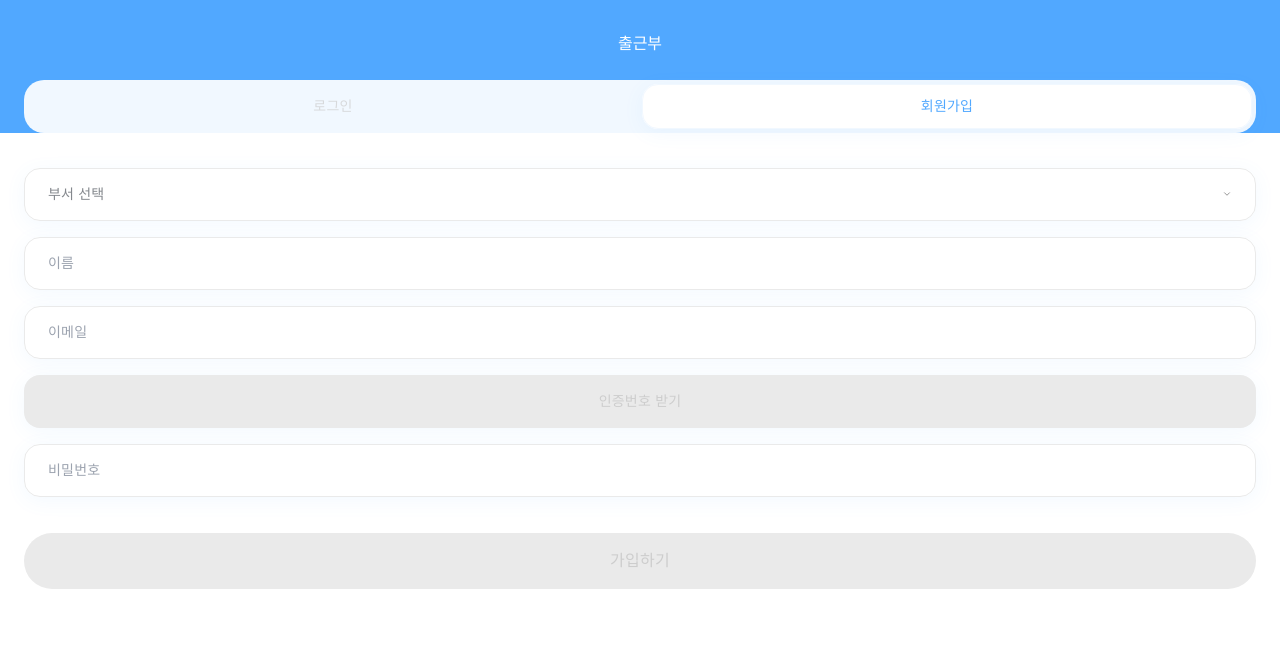
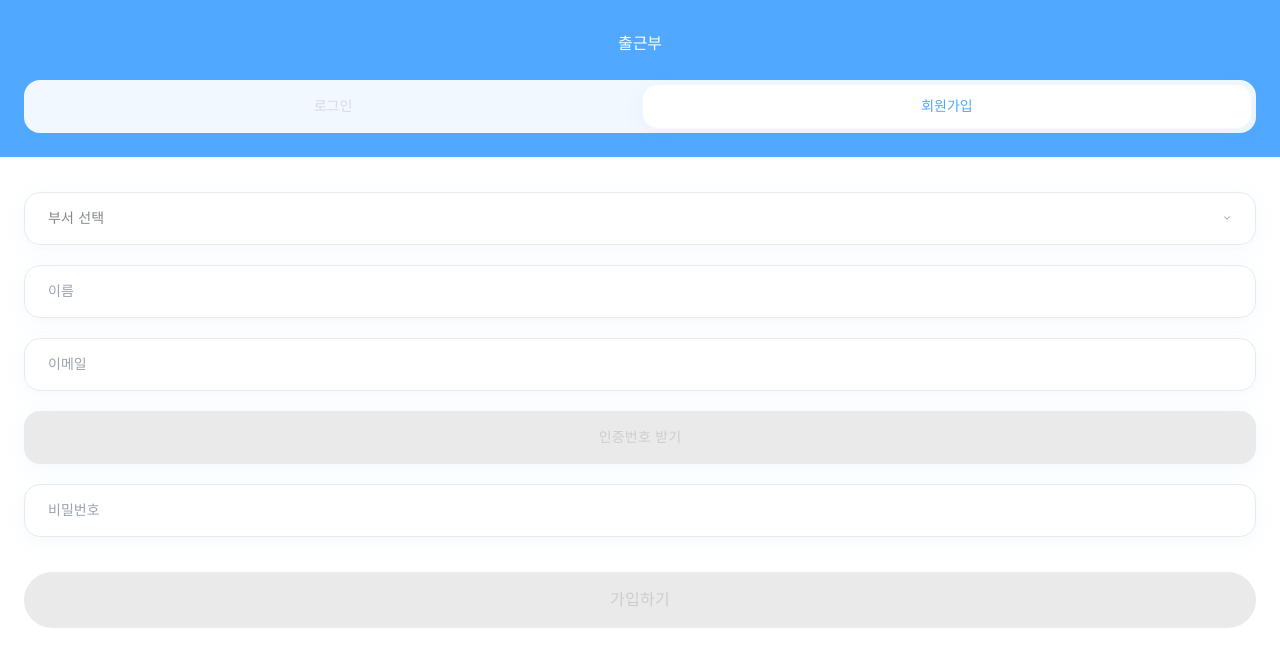
Before and after one commit to konkuk-icteam-student/commute_worklog_fe, a React (Vite) app: page /auth in a window 1280 px wide. Both pictures are taken after a click on the button "회원가입". Shown: the top 666 px of the page. Built offline with nearby package versions, Linux system fonts and the light colour scheme.

Commit message:
design: Auth page 관련 margin, padding 등 큰 틀 수정

```diff
--- a/src/commute/pages/AuthPage.tsx
+++ b/src/commute/pages/AuthPage.tsx
@@ -79,28 +79,28 @@ export default function AuthPage() {
   return (
     <div className="bg-white relative min-h-screen w-full" data-name="auth">
       {/* Header */}
-      <div className="bg-[#51a8ff] box-border content-stretch flex flex-col gap-[23.998px] items-start pb-0 pt-[31.992px] px-[23.998px] w-full" data-name="Header">
-        <div className="h-[23.99px] relative shrink-0 w-full" data-name="Heading 1">
-          <p className="font-['LINE_Seed_Sans_KR:Bold',sans-serif] leading-[24px] text-center not-italic text-[16px] text-nowrap text-white whitespace-pre">출근부</p>
+      <div className="bg-[#51a8ff] box-border content-stretch flex flex-col gap-[2.4rem] items-start pb-0 pt-[3.2rem] px-[2.4rem] w-full h-[15.7rem]" data-name="Header">
+        <div className="relative shrink-0 w-full" data-name="Heading 1">
+          <p className="font-['LINE_Seed_Sans_KR:Bold',sans-serif] leading-[2.4rem] text-center not-italic text-[1.6rem] text-nowrap text-white whitespace-pre">출근부</p>
         </div>
 
         {/* Tab Navigation */}
-        <div className="bg-[#f1f8ff] h-[52.984px] relative rounded-[20px] shrink-0 w-full" data-name="Container">
+        <div className="bg-[#f1f8ff] h-[5.3rem] relative rounded-[1.6rem] shrink-0 w-full" data-name="Container">
           <div className="size-full">
-            <div className="box-border content-stretch flex gap-[3.997px] h-[52.984px] items-start pb-0 pt-[3.997px] px-[3.997px] relative w-full">
+            <div className="box-border content-stretch flex gap-[0.4rem] h-[5.3rem] items-start pb-0 pt-[0.4rem] px-[0.4rem] relative w-full">
               {/* Login Tab */}
               <button
                 onClick={() => handleTabChange('login')}
-                className={`basis-0 grow h-[44.99px] min-h-px min-w-px relative rounded-[16px] shrink-0 ${
+                className={`basis-0 grow h-[4.5rem] min-h-px min-w-px relative rounded-[1.6rem] shrink-0 ${
                   activeTab === 'login' ? 'bg-white' : 'opacity-70'
                 }`}
                 data-name="Button"
               >
                 {activeTab === 'login' && (
-                  <div aria-hidden="true" className="absolute border border-[#f1f8ff] border-solid inset-0 pointer-events-none rounded-[16px] shadow-[0px_4px_20px_0px_rgba(81,168,255,0.07)]" />
+                  <div aria-hidden="true" className="absolute border border-[#f1f8ff] border-solid inset-0 pointer-events-none rounded-[1.6rem] shadow-[0rem_0.4rem_2rem_0rem_rgba(81,168,255,0.07)]" />
                 )}
-                <div className="bg-clip-padding border-0 border-[transparent] border-solid box-border h-[44.99px] relative w-full flex items-center justify-center">
-                  <p className={`font-['LINE_Seed_Sans_KR:Regular',sans-serif] leading-[21px] not-italic text-[14px] text-center text-nowrap tracking-[0.21px] whitespace-pre ${
+                <div className="bg-clip-padding border-0 border-[transparent] border-solid box-border h-[4.5rem] relative w-full flex items-center justify-center">
+                  <p className={`font-['LINE_Seed_Sans_KR:Regular',sans-serif] leading-[2.1rem] not-italic text-[1.4rem] text-center text-nowrap tracking-[0.0rem] whitespace-pre ${
                     activeTab === 'login' ? 'text-[#51a8ff]' : 'text-[#cdcdcd]'
                   }`}>로그인</p>
                 </div>
@@ -109,16 +109,16 @@ export default function AuthPage() {
               {/* Signup Tab */}
               <button
                 onClick={() => handleTabChange('signup')}
-                className={`basis-0 grow h-[44.99px] min-h-px min-w-px relative rounded-[16px] shrink-0 ${
+                className={`basis-0 grow h-[4.5rem] min-h-px min-w-px relative rounded-[1.6rem] shrink-0 ${
                   activeTab === 'signup' ? 'bg-white' : 'opacity-70'
                 }`}
                 data-name="Button"
               >
                 {activeTab === 'signup' && (
-                  <div aria-hidden="true" className="absolute border border-[#f1f8ff] border-solid inset-0 pointer-events-none rounded-[16px] shadow-[0px_4px_20px_0px_rgba(81,168,255,0.07)]" />
+                  <div aria-hidden="true" className="absolute border border-[#f1f8ff] border-solid inset-0 pointer-events-none rounded-[1.6rem] shadow-[0rem_0.4rem_2rem_0rem_rgba(81,168,255,0.07)]" />
                 )}
-                <div className="bg-clip-padding border-0 border-[transparent] border-solid box-border h-[44.99px] relative w-full flex items-center justify-center">
-                  <p className={`font-['LINE_Seed_Sans_KR:Regular',sans-serif] leading-[21px] not-italic text-[14px] text-center text-nowrap tracking-[0.21px] whitespace-pre ${
+                <div className="bg-clip-padding border-0 border-[transparent] border-solid box-border h-[4.5rem] relative w-full flex items-center justify-center">
+                  <p className={`font-['LINE_Seed_Sans_KR:Regular',sans-serif] leading-[2.1rem] not-italic text-[1.4rem] text-center text-nowrap tracking-[0.0rem] whitespace-pre ${
                     activeTab === 'signup' ? 'text-[#51a8ff]' : 'text-[#cdcdcd]'
                   }`}>회원가입</p>
                 </div>
@@ -129,10 +129,10 @@ export default function AuthPage() {
       </div>
 
       {/* Content Area */}
-      <div className="box-border px-[24px] pt-[35px] w-full">
+      <div className="box-border px-[2.4rem] pt-[3.5rem] w-full h-[42.7rem]">
         {activeTab === 'login' ? (
           // Login Form
-          <div className="flex flex-col gap-[16px]">
+          <div className="flex flex-col gap-[1.6rem]">
             <InputField
               type="email"
               placeholder="이메일"
@@ -145,7 +145,7 @@ export default function AuthPage() {
               value={loginPassword}
               onChange={setLoginPassword}
             />
-            <div className="mt-[229px]">
+            <div className="mt-[22.9rem]">
               <Button disabled={!isLoginFormValid} onClick={handleLogin}>
                 로그인
               </Button>
@@ -153,7 +153,7 @@ export default function AuthPage() {
           </div>
         ) : (
           // Signup Form
-          <div className="flex flex-col gap-[16px]">
+          <div className="flex flex-col gap-[2rem]">
             {/* 부서 선택 */}
             <DepartmentSelect
               value={department}
@@ -202,7 +202,7 @@ export default function AuthPage() {
               onChange={setSignupPassword}
             />
 
-            <div className="mt-[20px]">
+            <div className="mt-[1.5rem]">
               <Button disabled={!isSignupFormValid} onClick={handleSignup}>
                 가입하기
               </Button>
--- a/src/commute/shared/components/Button.tsx
+++ b/src/commute/shared/components/Button.tsx
@@ -13,7 +13,7 @@ export default function Button({
   type = 'button',
   variant = 'primary'
 }: ButtonProps) {
-  const baseClasses = "box-border content-stretch flex flex-col h-[55.982px] items-start rounded-[46px] w-full transition-colors duration-200";
+  const baseClasses = "box-border content-stretch flex flex-col h-[55.982px] items-start rounded-[4.6rem] w-full transition-colors duration-200";
   const variantClasses = disabled
     ? "bg-[#eaeaea] cursor-not-allowed"
     : variant === 'primary'
--- a/src/commute/shared/components/InputField.tsx
+++ b/src/commute/shared/components/InputField.tsx
@@ -14,18 +14,18 @@ export default function InputField({
   verified = false
 }: InputFieldProps) {
   return (
-    <div className="relative w-full h-[52.984px]" data-name="input-field">
-      <div className="absolute inset-0 bg-white rounded-[16px] shadow-[0px_4px_20px_0px_rgba(81,168,255,0.07)]">
-        <div aria-hidden="true" className="absolute border-[#eaeaea] border-[0.542px] border-solid inset-0 pointer-events-none rounded-[16px]" />
+    <div className="relative w-full h-[5.3rem]" data-name="input-field">
+      <div className="absolute inset-0 bg-white rounded-[1.6rem] shadow-[0rem_0.4rem_2rem_0rem_rgba(81,168,255,0.07)]">
+        <div aria-hidden="true" className="absolute border-[#eaeaea] border-[0.1rem] border-solid inset-0 pointer-events-none rounded-[1.6rem]" />
       </div>
-      <div className="absolute inset-0 content-stretch flex items-center overflow-clip rounded-[16px]">
-        <div className="bg-clip-padding border-0 border-[transparent] border-solid box-border content-stretch flex h-full items-center px-[24px] py-[16px] relative w-full">
+      <div className="absolute inset-0 content-stretch flex items-center overflow-clip rounded-[1.6rem]">
+        <div className="bg-clip-padding border-0 border-[transparent] border-solid box-border content-stretch flex h-full items-center px-[2.4rem] py-[1.6rem] relative w-full">
           <input
             type={type}
             placeholder={placeholder}
             value={value}
             onChange={(e) => onChange(e.target.value)}
-            className={`font-['LINE_Seed_Sans_KR:Regular',sans-serif] leading-[normal] not-italic flex-1 text-[14px] text-nowrap tracking-[0.21px] bg-transparent border-none outline-none w-full ${
+            className={`font-['LINE_Seed_Sans_KR:Regular',sans-serif] leading-[normal] not-italic flex-1 text-[1.4rem] text-nowrap tracking-[0.0rem] bg-transparent border-none outline-none w-full ${
               value ? 'text-[#09121c]' : 'text-[rgba(9,18,28,0.5)]'
             }`}
           />
```
